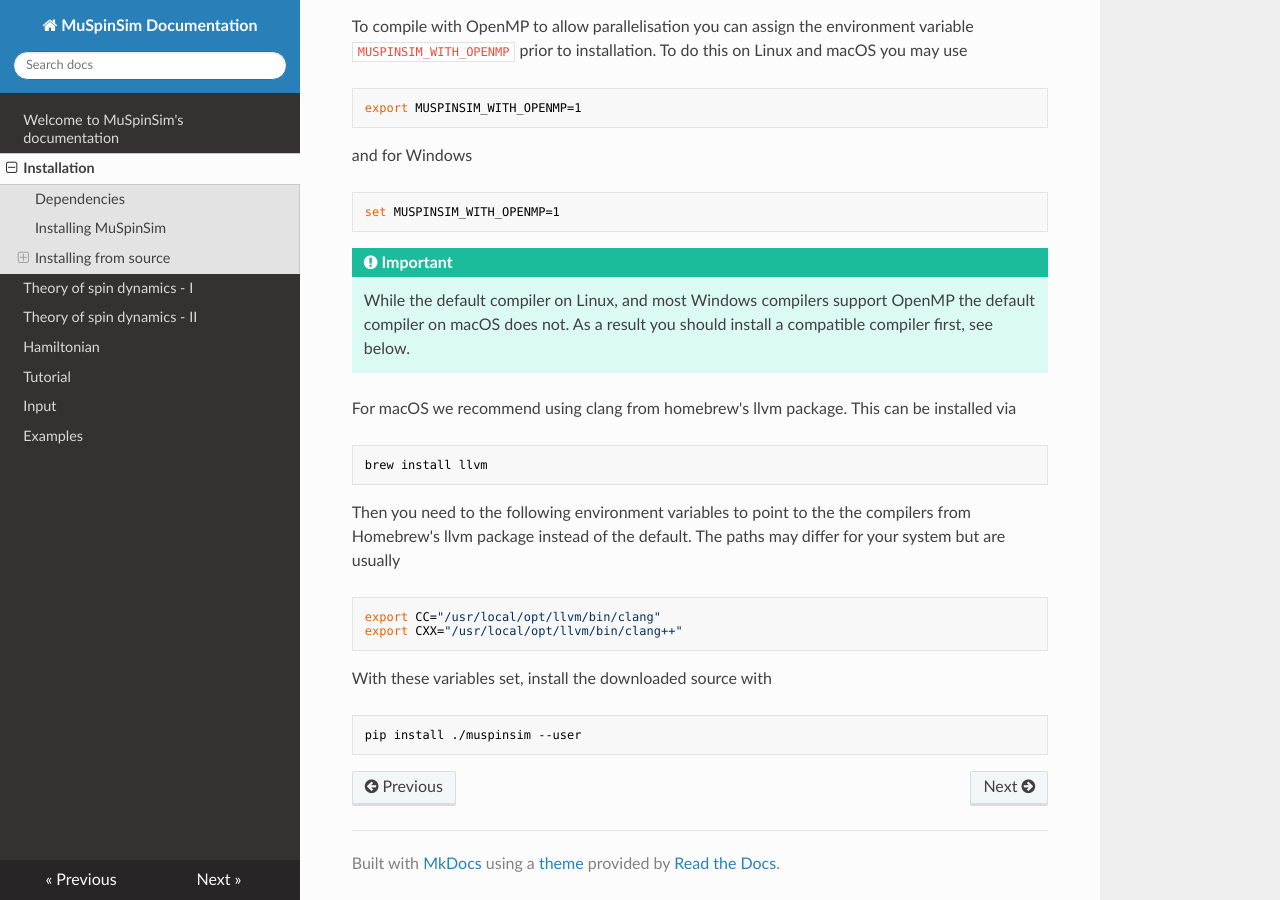
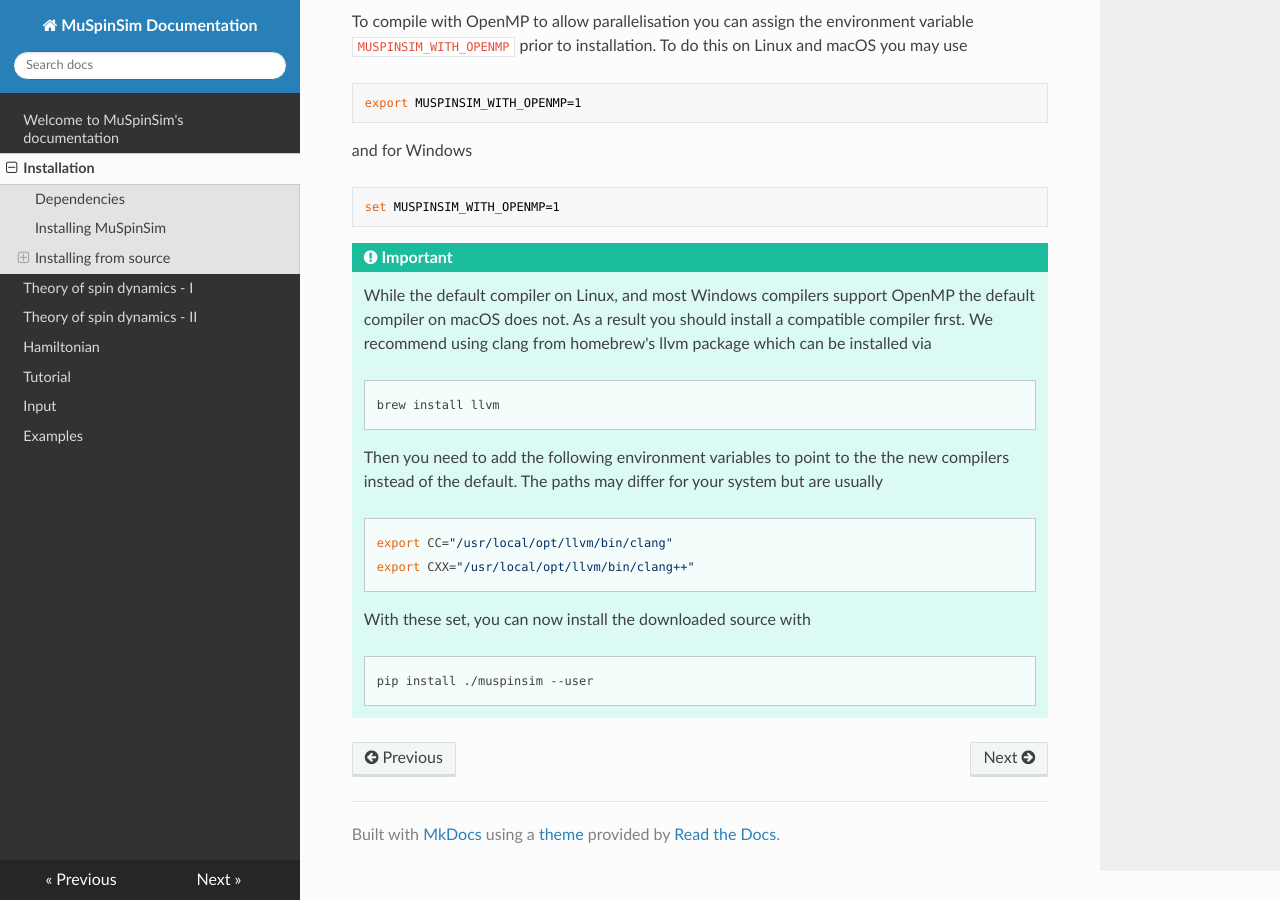
Before and after one commit to muon-spectroscopy-computational-project/muspinsim, an MkDocs documentation site: the page built from docs/docs/installation.md, in a window 1280 px wide and 900 px high, scrolled down 1498 px. Built offline with MkDocs 1.6.1, drawn with Linux system fonts in a browser that asks for light colours; nearby versions of some CDN libraries.

Commit message:
Modify to allow nesting of code blocks

````diff
--- a/docs/docs/installation.md
+++ b/docs/docs/installation.md
@@ -84,26 +84,24 @@
 !!! Important
     While the default compiler on Linux, and most Windows compilers support OpenMP
     the default compiler on macOS does not. As a result you should install a
-    compatible compiler first, see below.
+    compatible compiler first. We recommend using clang from homebrew's llvm
+    package which can be installed via
 
-For macOS we recommend using clang from homebrew's llvm package. This can
-be installed via
+    ```bash
+    brew install llvm
+    ```
 
-```bash
-brew install llvm
-```
+    Then you need to add the following environment variables to point to the
+    the new compilers instead of the default. The paths may differ for your
+    system but are usually
 
-Then you need to the following environment variables to point to the
-the compilers from Homebrew's llvm package instead of the default. The paths may
-differ for your system but are usually
+    ```bash
+    export CC="/usr/local/opt/llvm/bin/clang"
+    export CXX="/usr/local/opt/llvm/bin/clang++"
+    ```
 
-```bash
-export CC="/usr/local/opt/llvm/bin/clang"
-export CXX="/usr/local/opt/llvm/bin/clang++"
-```
+    With these set, you can now install the downloaded source with
 
-With these variables set, install the downloaded source with
-
-```bash
-pip install ./muspinsim --user
-```
+    ```bash
+    pip install ./muspinsim --user
+    ```
--- a/docs/mkdocs.yml
+++ b/docs/mkdocs.yml
@@ -6,6 +6,9 @@
   - pymdownx.arithmatex:
       generic: true
   - admonition
+  - pymdownx.superfences # Allows code block nesting in admonition
+  - pymdownx.highlight:
+      use_pygments: false # Avoids duplicate borders around blocks
 extra_javascript:
   - js/config.js
   - https://polyfill.io/v3/polyfill.min.js?features=es6
````
